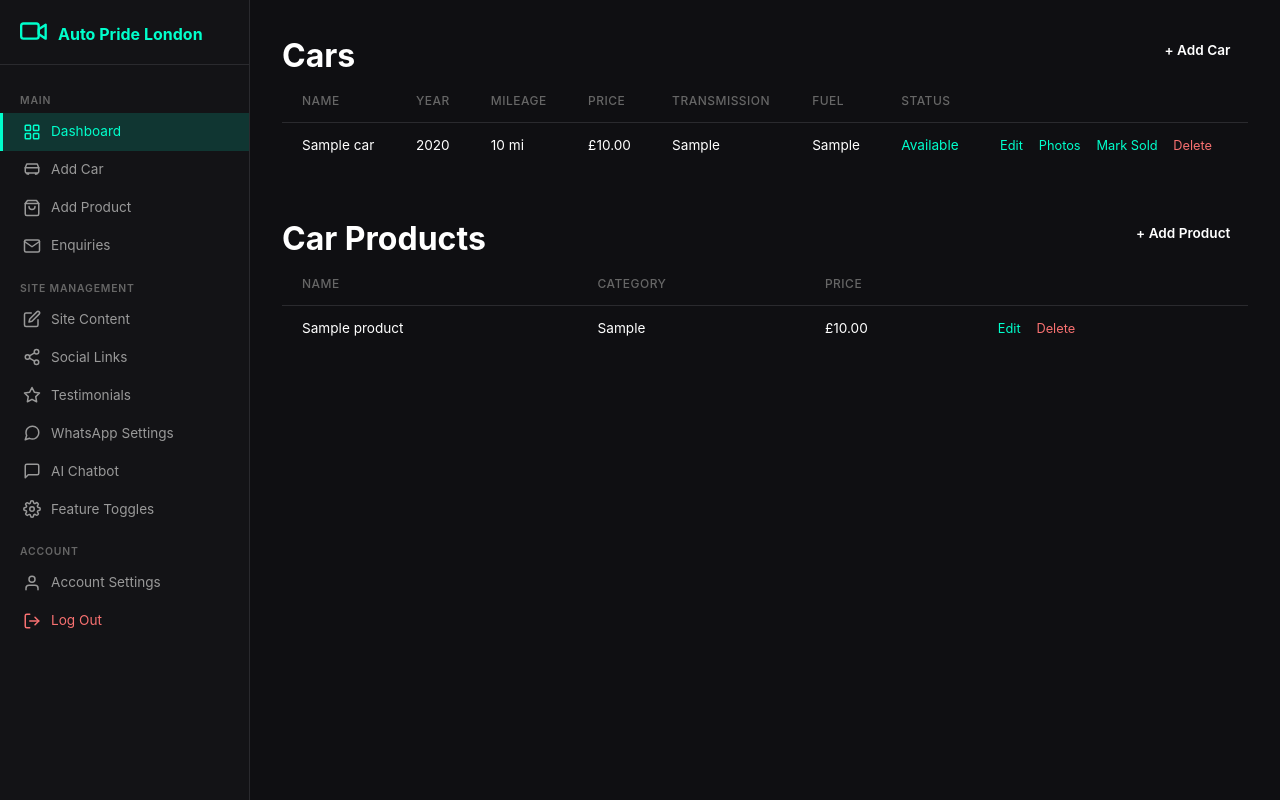
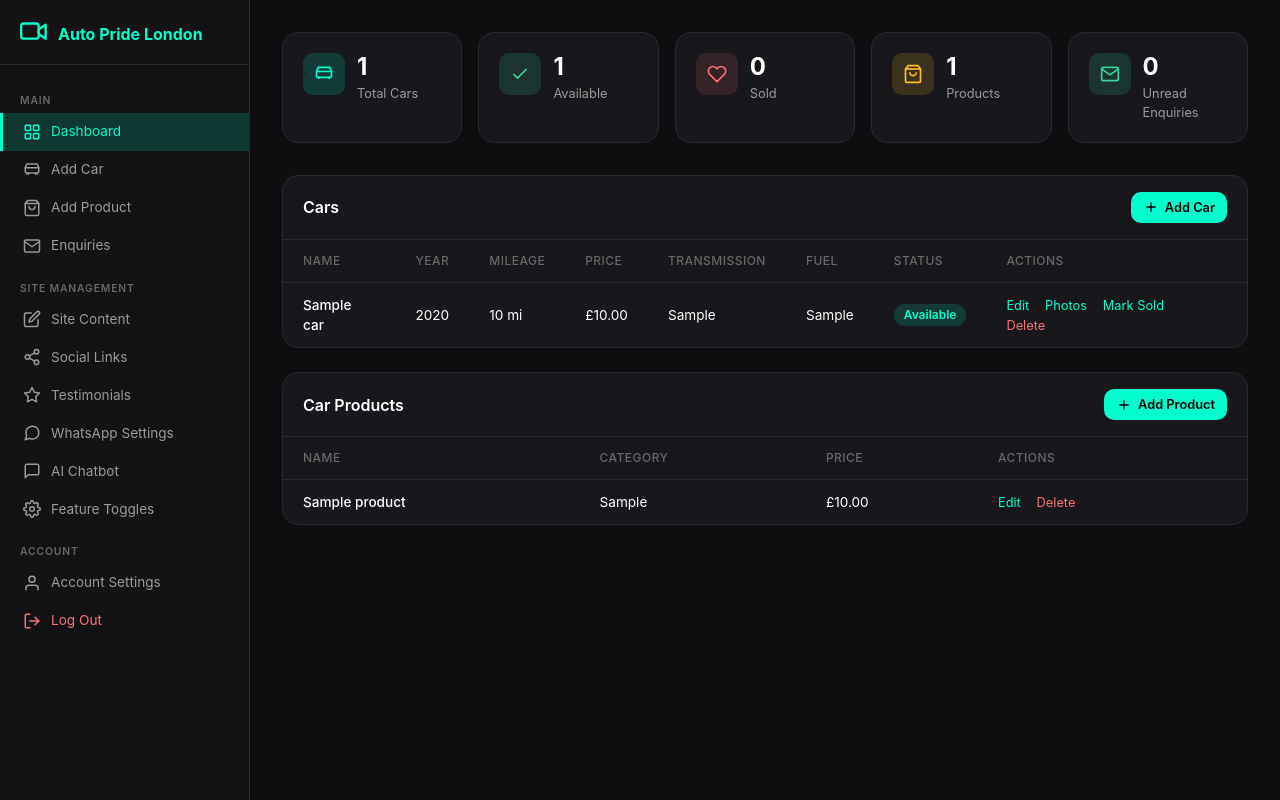
Before and after one commit to asrarkhantscltd-del/auto-pride-london, a PHP site: page / in a window 1280 px wide. Run offline with PHP 8.4, Linux system fonts and the light colour scheme; the visitor is signed in with stand-in values (Sample User, id 1); tables that the repository leaves empty hold one stand-in row (values such as "Sample post"); some libraries are stand-ins or nearby versions.

Commit message:
Update index.php

```diff
--- a/backend/admin/index.php
+++ b/backend/admin/index.php
@@ -1,23 +1,96 @@
 <?php
 $pageTitle = 'Dashboard';
 require __DIR__ . '/_layout_top.php';
+
+$totalCars = (int) db()->query('SELECT COUNT(*) AS c FROM cars')->fetch()['c'];
+$availableCars = (int) db()->query("SELECT COUNT(*) AS c FROM cars WHERE status = 'available'")->fetch()['c'];
+$soldCars = $totalCars - $availableCars;
+$totalProducts = (int) db()->query('SELECT COUNT(*) AS c FROM products')->fetch()['c'];
+$unreadEnquiries = (int) db()->query('SELECT COUNT(*) AS c FROM enquiries WHERE is_read = 0')->fetch()['c'];
 
 $cars = db()->query('SELECT * FROM cars ORDER BY id DESC')->fetchAll();
 $products = db()->query('SELECT * FROM products ORDER BY id DESC')->fetchAll();
 ?>
 
 <?php if (!empty($_GET['flash'])): ?>
-    <div class="flash"><?= htmlspecialchars($_GET['flash']) ?></div>
+    <div class="flash flash-success"><?= htmlspecialchars($_GET['flash']) ?></div>
 <?php endif; ?>
 
-<h1>Cars <a class="btn" href="car_form.php" style="float:right;">+ Add Car</a></h1>
+<!-- Stat Cards -->
+<div class="stat-grid">
+    <div class="stat-card">
+        <div class="stat-icon accent">
+            <svg viewBox="0 0 24 24"><path d="M5 17h2m10 0h2M3 9l2-5h14l2 5"/><path d="M3 9h18v5a2 2 0 0 1-2 2H5a2 2 0 0 1-2-2V9z"/></svg>
+        </div>
+        <div class="stat-info">
+            <div class="stat-number"><?= $totalCars ?></div>
+            <div class="stat-label">Total Cars</div>
+        </div>
+    </div>
+
+    <div class="stat-card">
+        <div class="stat-icon success">
+            <svg viewBox="0 0 24 24"><polyline points="20 6 9 17 4 12"/></svg>
+        </div>
+        <div class="stat-info">
+            <div class="stat-number"><?= $availableCars ?></div>
+            <div class="stat-label">Available</div>
+        </div>
+    </div>
+
+    <div class="stat-card">
+        <div class="stat-icon danger">
+            <svg viewBox="0 0 24 24"><path d="M20.84 4.61a5.5 5.5 0 0 0-7.78 0L12 5.67l-1.06-1.06a5.5 5.5 0 0 0-7.78 7.78L12 21.23l8.84-8.84a5.5 5.5 0 0 0 0-7.78z"/></svg>
+        </div>
+        <div class="stat-info">
+            <div class="stat-number"><?= $soldCars ?></div>
+            <div class="stat-label">Sold</div>
+        </div>
+    </div>
+
+    <div class="stat-card">
+        <div class="stat-icon warning">
+            <svg viewBox="0 0 24 24"><path d="M6 2L3 6v14a2 2 0 0 0 2 2h14a2 2 0 0 0 2-2V6l-3-4z"/><line x1="3" y1="6" x2="21" y2="6"/><path d="M16 10a4 4 0 0 1-8 0"/></svg>
+        </div>
+        <div class="stat-info">
+            <div class="stat-number"><?= $totalProducts ?></div>
+            <div class="stat-label">Products</div>
+        </div>
+    </div>
+
+    <div class="stat-card">
+        <div class="stat-icon <?= $unreadEnquiries > 0 ? 'accent' : 'success' ?>">
+            <svg viewBox="0 0 24 24"><path d="M4 4h16c1.1 0 2 .9 2 2v12c0 1.1-.9 2-2 2H4c-1.1 0-2-.9-2-2V6c0-1.1.9-2 2-2z"/><polyline points="22,6 12,13 2,6"/></svg>
+        </div>
+        <div class="stat-info">
+            <div class="stat-number"><?= $unreadEnquiries ?></div>
+            <div class="stat-label">Unread Enquiries</div>
+        </div>
+    </div>
+</div>
+
+<!-- Cars Table -->
+<div class="table-wrap">
+    <div class="table-header">
+        <h2>Cars</h2>
+        <a class="btn btn-primary btn-sm" href="car_form.php">
+            <svg viewBox="0 0 24 24"><line x1="12" y1="5" x2="12" y2="19"/><line x1="5" y1="12" x2="19" y2="12"/></svg>
+            Add Car
+        </a>
+    </div>
     <table>
+        <thead>
             <tr>
-        <th>Name</th><th>Year</th><th>Mileage</th><th>Price</th><th>Transmission</th><th>Fuel</th><th>Status</th><th></th>
+                <th>Name</th><th>Year</th><th>Mileage</th><th>Price</th><th>Transmission</th><th>Fuel</th><th>Status</th><th>Actions</th>
             </tr>
+        </thead>
+        <tbody>
+        <?php if (empty($cars)): ?>
+            <tr><td colspan="8" style="text-align:center;color:var(--text-muted);padding:2rem;">No cars yet. Add your first car!</td></tr>
+        <?php endif; ?>
         <?php foreach ($cars as $car): ?>
             <tr>
-        <td><?= htmlspecialchars($car['name']) ?></td>
+                <td style="font-weight:500;"><?= htmlspecialchars($car['name']) ?></td>
                 <td><?= htmlspecialchars($car['year']) ?></td>
                 <td><?= number_format($car['mileage']) ?> mi</td>
                 <td>£<?= number_format($car['price'], 2) ?></td>
@@ -25,9 +98,9 @@ $products = db()->query('SELECT * FROM products ORDER BY id DESC')->fetchAll();
                 <td><?= htmlspecialchars($car['fuel_type']) ?></td>
                 <td>
                     <?php if ($car['status'] === 'sold'): ?>
-                <span style="color:#f87171;font-weight:bold;">SOLD</span>
+                        <span class="badge badge-sold">Sold</span>
                     <?php else: ?>
-                <span style="color:#00FFCC;">Available</span>
+                        <span class="badge badge-available">Available</span>
                     <?php endif; ?>
                 </td>
                 <td class="actions">
@@ -35,38 +108,59 @@ $products = db()->query('SELECT * FROM products ORDER BY id DESC')->fetchAll();
                     <a href="car_photos.php?car_id=<?= $car['id'] ?>">Photos</a>
                     <form class="inline" method="POST" action="car_toggle_status.php">
                         <input type="hidden" name="id" value="<?= $car['id'] ?>">
+                        <input type="hidden" name="csrf_token" value="<?= csrfToken() ?>">
                         <a href="#" onclick="this.closest('form').requestSubmit(); return false;">
                             <?= $car['status'] === 'sold' ? 'Mark Available' : 'Mark Sold' ?>
                         </a>
                     </form>
                     <form class="inline" method="POST" action="car_delete.php" onsubmit="return confirm('Delete this car?');">
                         <input type="hidden" name="id" value="<?= $car['id'] ?>">
-                <a href="#" onclick="this.closest('form').requestSubmit(); return false;" style="color:#f87171;">Delete</a>
+                        <input type="hidden" name="csrf_token" value="<?= csrfToken() ?>">
+                        <a href="#" onclick="this.closest('form').requestSubmit(); return false;" class="danger-link">Delete</a>
                     </form>
                 </td>
             </tr>
         <?php endforeach; ?>
+        </tbody>
     </table>
+</div>
 
-<h1 style="margin-top:3rem;">Car Products <a class="btn" href="product_form.php" style="float:right;">+ Add Product</a></h1>
+<!-- Products Table -->
+<div class="table-wrap">
+    <div class="table-header">
+        <h2>Car Products</h2>
+        <a class="btn btn-primary btn-sm" href="product_form.php">
+            <svg viewBox="0 0 24 24"><line x1="12" y1="5" x2="12" y2="19"/><line x1="5" y1="12" x2="19" y2="12"/></svg>
+            Add Product
+        </a>
+    </div>
     <table>
+        <thead>
             <tr>
-        <th>Name</th><th>Category</th><th>Price</th><th></th>
+                <th>Name</th><th>Category</th><th>Price</th><th>Actions</th>
             </tr>
+        </thead>
+        <tbody>
+        <?php if (empty($products)): ?>
+            <tr><td colspan="4" style="text-align:center;color:var(--text-muted);padding:2rem;">No products yet. Add your first product!</td></tr>
+        <?php endif; ?>
         <?php foreach ($products as $product): ?>
             <tr>
-        <td><?= htmlspecialchars($product['name']) ?></td>
+                <td style="font-weight:500;"><?= htmlspecialchars($product['name']) ?></td>
                 <td><?= htmlspecialchars($product['category']) ?></td>
                 <td>£<?= number_format($product['price'], 2) ?></td>
                 <td class="actions">
                     <a href="product_form.php?id=<?= $product['id'] ?>">Edit</a>
                     <form class="inline" method="POST" action="product_delete.php" onsubmit="return confirm('Delete this product?');">
                         <input type="hidden" name="id" value="<?= $product['id'] ?>">
-                <a href="#" onclick="this.closest('form').requestSubmit(); return false;" style="color:#f87171;">Delete</a>
+                        <input type="hidden" name="csrf_token" value="<?= csrfToken() ?>">
+                        <a href="#" onclick="this.closest('form').requestSubmit(); return false;" class="danger-link">Delete</a>
                     </form>
                 </td>
             </tr>
         <?php endforeach; ?>
+        </tbody>
     </table>
+</div>
 
 <?php require __DIR__ . '/_layout_bottom.php'; ?>
```
Lines whose indentation alone changed are shown as unchanged.
